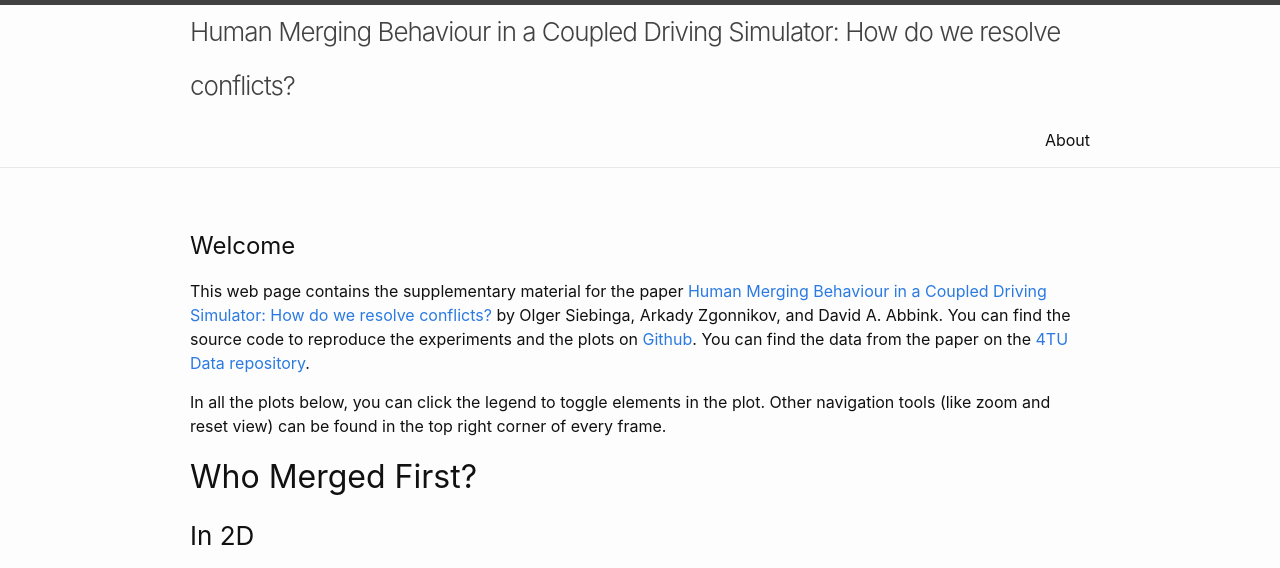
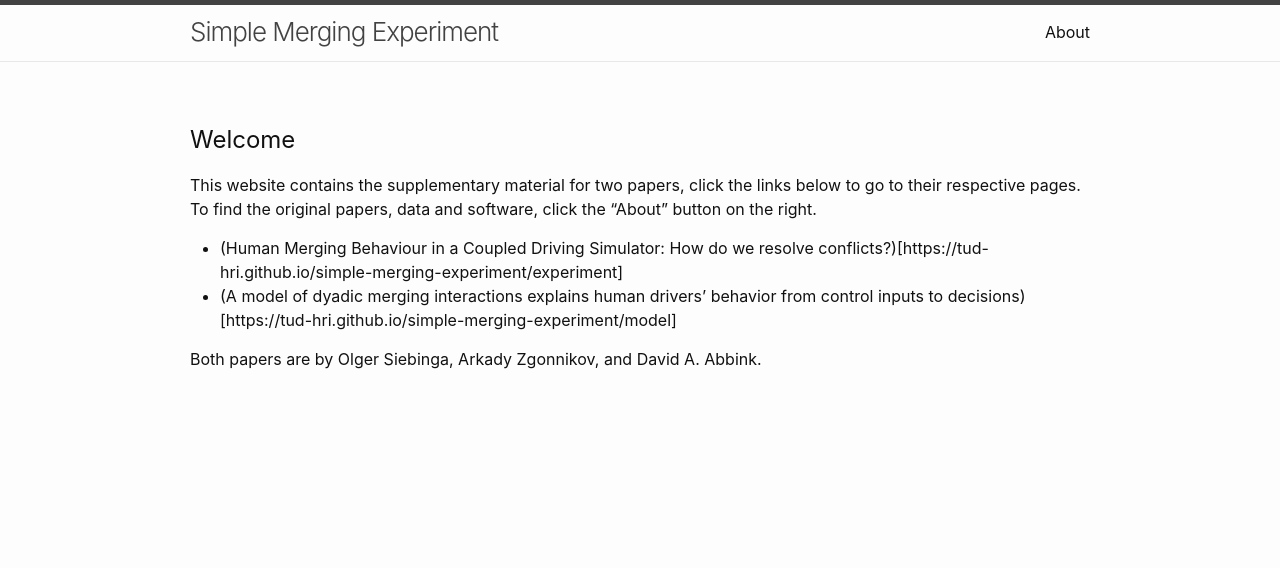
Before and after one commit to tud-hri/simple-merging-experiment, a Jekyll site: the page built from docs/index.markdown, in a window 1280 px wide and 1400 px high. Shown: the top 568 px of the window. Built offline with Jekyll 4.4.1, drawn with Linux system fonts in a browser that asks for light colours; some of the changed text lies outside the part shown; grey boxes are pictures that could not be loaded.

Commit message:
split up the pages into two parts for the two papers

```diff
--- a/docs/_config.yml
+++ b/docs/_config.yml
@@ -19,11 +19,9 @@
 # in the templates via {{ site.myvariable }}.
 
 title: |
-  Human Merging Behaviour in a Coupled Driving Simulator:
-  How do we resolve conflicts?
+  Simple Merging Experiment
 description: >-
-  The online supplementary materials accompanying the paper
-  Human Merging Behaviour in a Coupled Driving Simulator: How do we resolve conflicts
+  The online supplementary materials accompanying the papers "Human Merging Behaviour in a Coupled Driving Simulator: How do we resolve conflicts" and "A model of dyadic merging interactions explains human drivers' behavior from control inputs to decisions"
 domain: tud-hri.github.io       # if you want to force HTTPS, specify the domain without the http at the start, e.g. example.com
 url: https://tud-hri.github.io  # the base hostname and protocol for your site, e.g. http://example.com
 
--- a/docs/index.markdown
+++ b/docs/index.markdown
@@ -7,50 +7,9 @@ layout: page
 
 
 <h1> Welcome </h1>
-This web page contains the supplementary material for the paper <a href="https://doi.org/10.1109/OJITS.2024.3349635" target="_blank">Human Merging Behaviour in a Coupled Driving Simulator: How do we resolve conflicts?</a> by Olger Siebinga, Arkady Zgonnikov, and David A. Abbink. You can find the source code to reproduce the experiments and the plots on <a href="https://github.com/tud-hri/simple-merging-experiment" target="_blank">Github</a>. You can find the data from the paper on the <a href="https://doi.org/10.4121/19550377.v1" target="_blank">4TU Data repository</a>.
+This website contains the supplementary material for two papers, click the links below to go to their respective pages. To find the original papers, data and software, click the "About" button on the right.
 
-In all the plots below, you can click the legend to toggle elements in the plot. Other navigation tools (like zoom and reset view) can be found in the top right corner of every frame.
+- (Human Merging Behaviour in a Coupled Driving Simulator: How do we resolve conflicts?)[https://tud-hri.github.io/simple-merging-experiment/experiment]
+- (A model of dyadic merging interactions explains human drivers' behavior from control inputs to decisions)[https://tud-hri.github.io/simple-merging-experiment/model]
 
-<h2>Who Merged First?</h2>
-<h3>In 2D</h3>
-<iframe src="plots/who_first_box.html" style="width:100%;aspect-ratio: 2/1;"></iframe>
-<h3>In 3D</h3>
-<iframe src="plots/surf.html" style="width:100%;aspect-ratio: 2/1;"></iframe>
-
-<h2>Velocity traces plot</h2>
-The plots below show all velocity traces for all trials, sorted per condition. Left en right correspond to a single participant in a pair. Click on the legend entries to enable or disable specific traces.
-
-<h4>Condition -4_-8</h4>
-<iframe src="plots/-4_-8.html" style="width:100%;aspect-ratio: 2/1;"></iframe>
-<h4>Condition -4_0</h4>
-<iframe src="plots/-4_0.html" style="width:100%;aspect-ratio: 2/1;"></iframe>
-<h4>Condition -4_8</h4>
-<iframe src="plots/-4_8.html" style="width:100%;aspect-ratio: 2/1;"></iframe>
-<h4>Condition -2_8</h4>
-<iframe src="plots/-2_8.html" style="width:100%;aspect-ratio: 2/1;"></iframe>
-<h4>Condition 0_8</h4>
-<iframe src="plots/0_8.html" style="width:100%;aspect-ratio: 2/1;"></iframe>
-<h4>Condition 0_0</h4>
-<iframe src="plots/0_0.html" style="width:100%;aspect-ratio: 2/1;"></iframe>
-<h4>Condition 0_-8</h4>
-<iframe src="plots/0_-8.html" style="width:100%;aspect-ratio: 2/1;"></iframe>
-<h4>Condition 2_-8</h4>
-<iframe src="plots/2_-8.html" style="width:100%;aspect-ratio: 2/1;"></iframe>
-<h4>Condition 4_-8</h4>
-<iframe src="plots/4_-8.html" style="width:100%;aspect-ratio: 2/1;"></iframe>
-<h4>Condition 4_0</h4>
-<iframe src="plots/4_0.html" style="width:100%;aspect-ratio: 2/1;"></iframe>
-<h4>Condition 4_8</h4>
-<iframe src="plots/4_8.html" style="width:100%;aspect-ratio: 2/1;"></iframe>
-
-<h2>Initial Actions</h2>
-<iframe src="plots/initial_action.html" style="width:100%;aspect-ratio: 2/1;"></iframe>
-
-<h2>CRT over Conditions</h2>
-<iframe src="plots/3d_boxplot.html" style="width:100%;aspect-ratio: 2/1;"></iframe>
-
-<h2>Learning effect during the experiment</h2>
-To check if learning effect were present during the experiment, we investigated if the performance and effort of the drivers changes over the trials. For performance, we used the collisions as a metric, for effort we used the maximum deviation from the initial velocity. Based on the plot below, we concluded that there is no evidence that suggests leaning effects were present after the training phase.
-
-![Collisions over trials](plots/collisions_over_trials.png)
-![Effort over trials](plots/actions_over_trials.png)
+Both papers are by Olger Siebinga, Arkady Zgonnikov, and David A. Abbink.
--- /dev/null
+++ b/docs/model.markdown
@@ -0,0 +1 @@
+under construction
```
Also changed, not shown: docs/experiment.markdown (added, +56 -0 lines).
